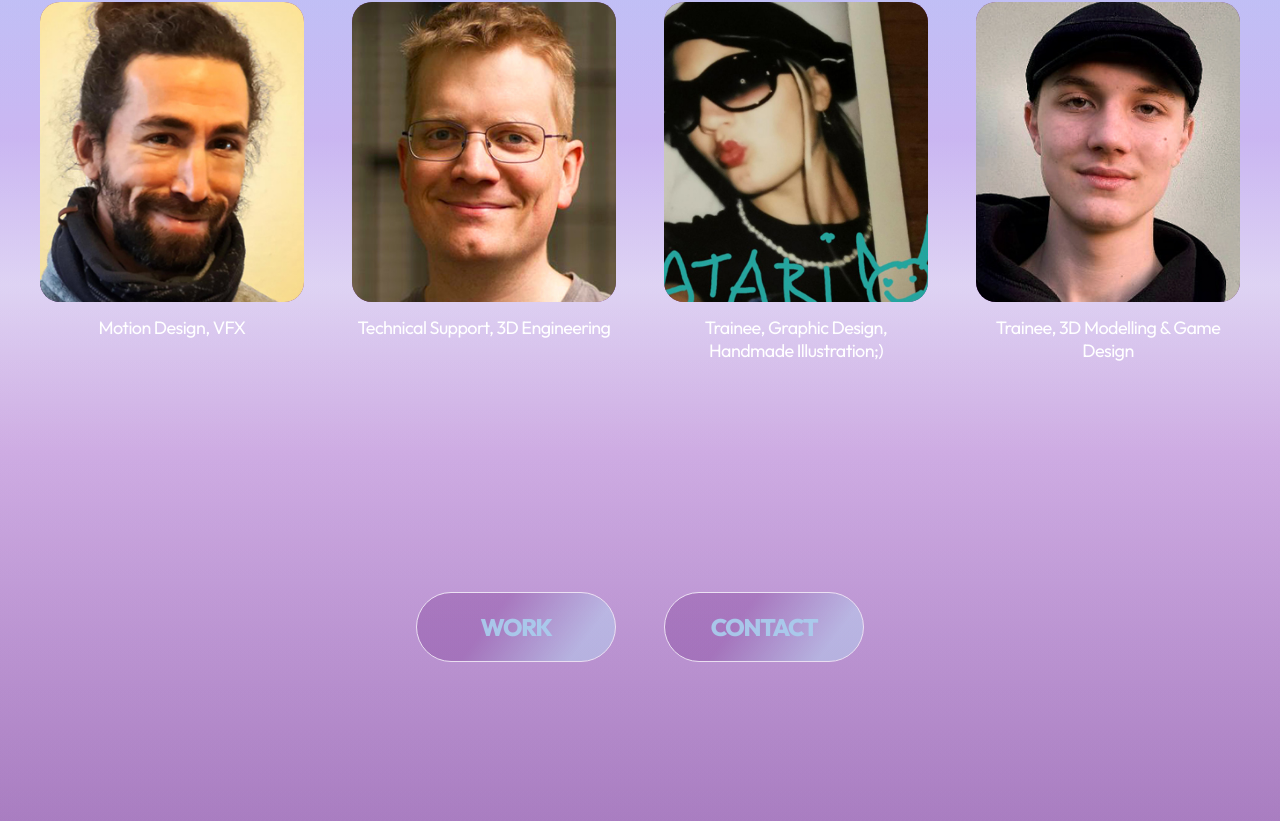
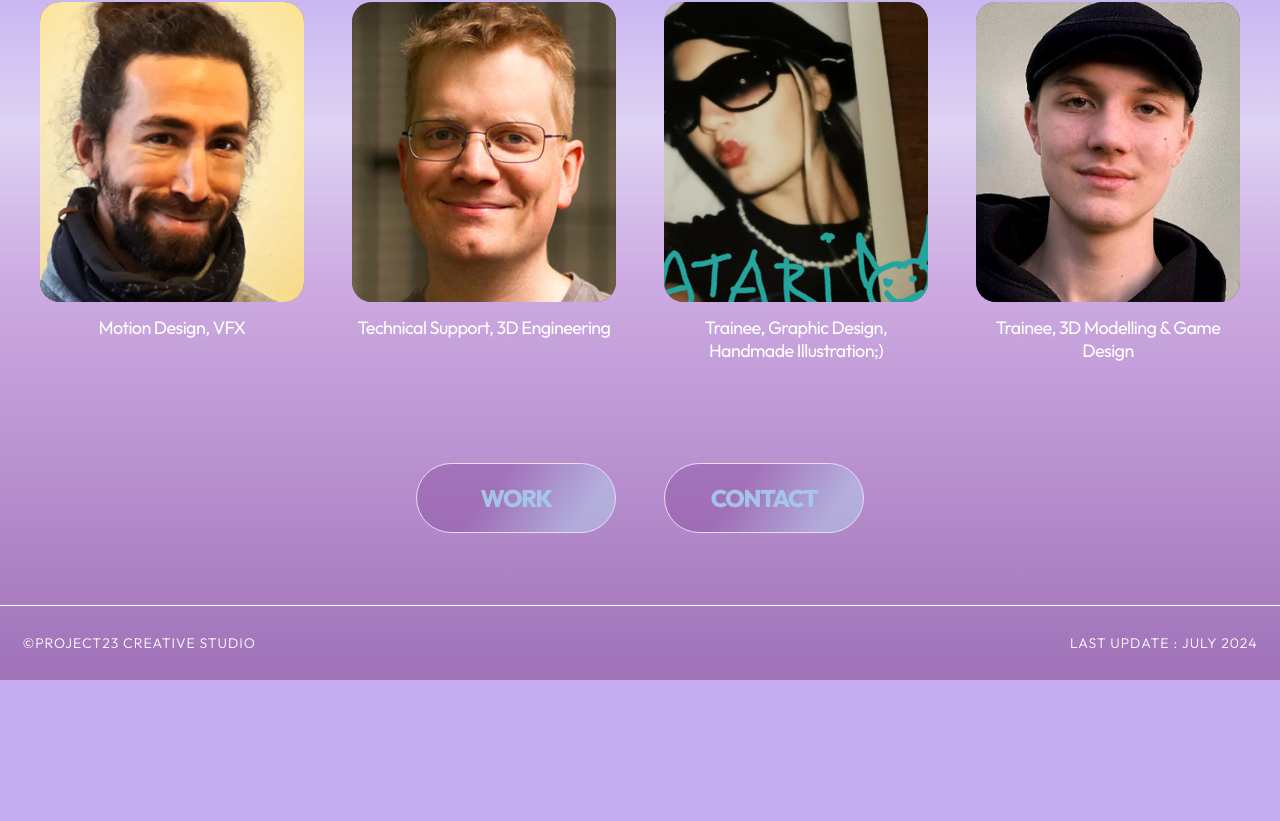
Before and after one commit to Palnetguy/project-23-creative-studio, a React (Create React App) app: page / in a window 1280 px wide. Shown: the part 1933-2754 px from the top of the page. After the commit the page ends 2613 px from the top, so only its background shows below. Built offline with nearby package versions, Linux system fonts and the light colour scheme.

Commit message:
fixed work text button and spacing

```diff
--- a/src/styles/homepage.css
+++ b/src/styles/homepage.css
@@ -45,6 +45,7 @@
   opacity: 0;
   top: -4.5em;
   animation: fadeInBg forwards ease-in-out 2s 2s;
+  z-index: -1;
 }
 
 .homepage .top .info h1 {
@@ -218,7 +219,10 @@
   display: flex;
   align-items: center;
   justify-content: center;
-  margin: 150px 0;
+  /* margin: 150px 0; */
+  /* margin: em 0; */
+  margin-top: 1.3em;
+  margin-bottom: 3em;
 }
 .homepage .more_content .btns .btn {
   margin: 1em;
```
